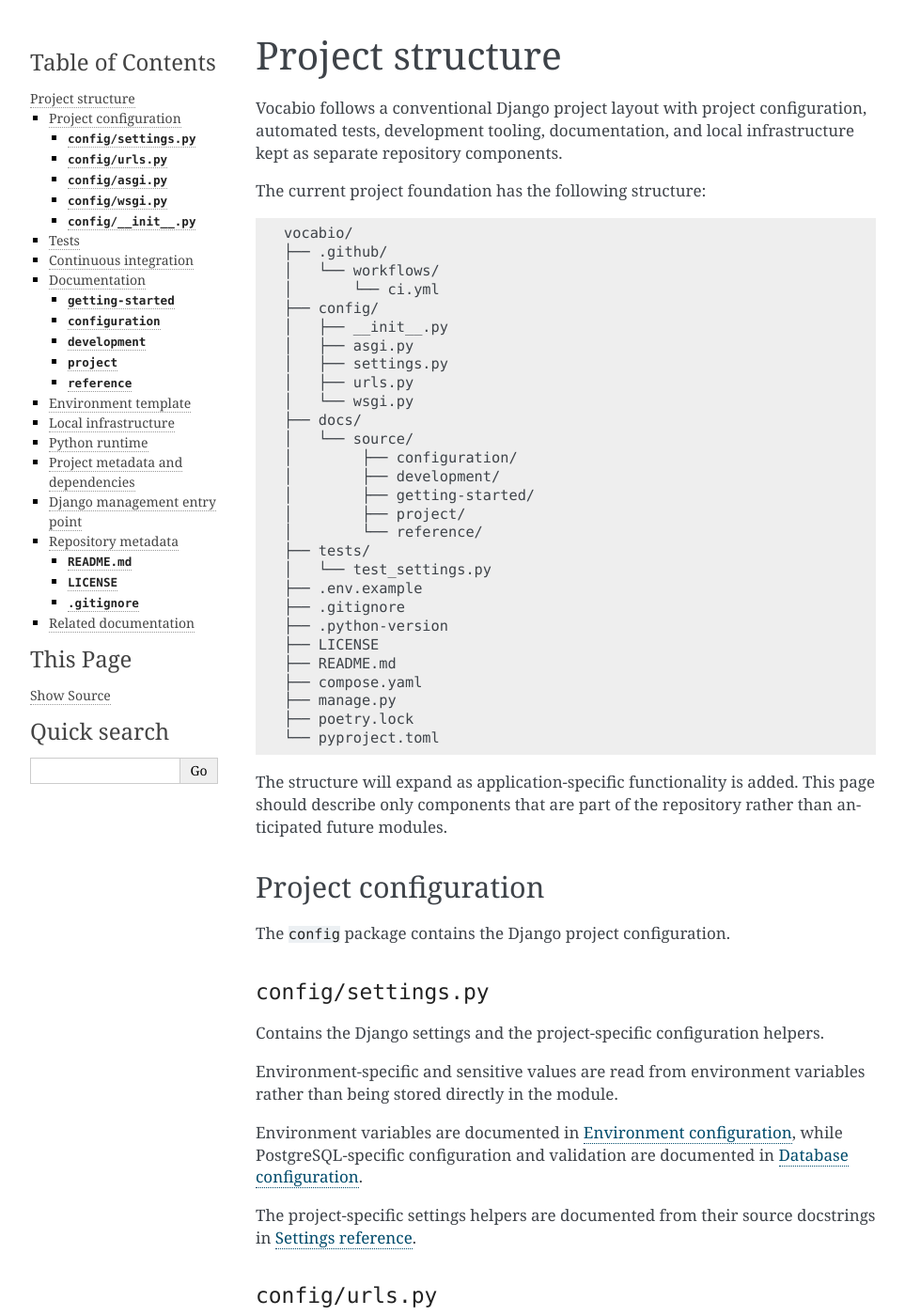
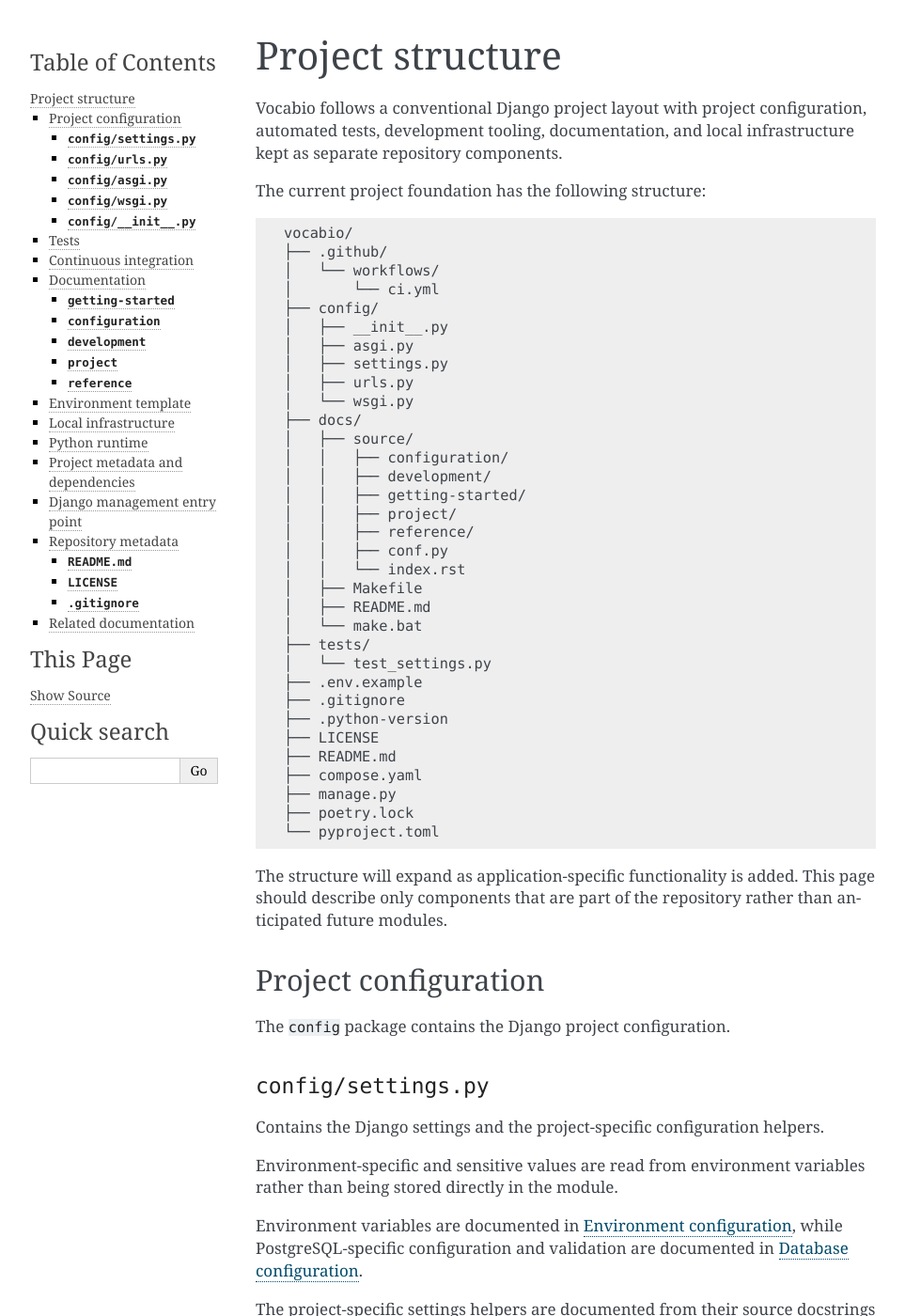
Before and after one commit to alex-nuclearboy/vocabio, a Sphinx documentation site: the page built from docs/source/project/structure.rst, in a window 1280 px wide and 1400 px high. Shown: the whole window at 94% size, without its empty margins (148-1111 px from the left). Built offline with Sphinx 7.4.7, drawn with Linux system fonts in a browser that asks for light colours; some of the changed text lies outside the part shown.

Commit message:
docs: update documented project structure
Align the project structure documentation with the current repository layout.

```diff
--- a/docs/source/project/structure.rst
+++ b/docs/source/project/structure.rst
@@ -20,12 +20,17 @@
    │   ├── urls.py
    │   └── wsgi.py
    ├── docs/
-   │   └── source/
-   │        ├── configuration/
-   │        ├── development/
-   │        ├── getting-started/
-   │        ├── project/
-   │        └── reference/
+   │   ├── source/
+   │   │   ├── configuration/
+   │   │   ├── development/
+   │   │   ├── getting-started/
+   │   │   ├── project/
+   │   │   ├── reference/
+   │   │   ├── conf.py
+   │   │   └── index.rst
+   │   ├── Makefile
+   │   ├── README.md
+   │   └── make.bat
    ├── tests/
    │   └── test_settings.py
    ├── .env.example
@@ -127,17 +132,22 @@
 
 Project documentation is maintained with Sphinx under ``docs``.
 
-The documentation source is organised by responsibility:
+The documentation directory is organised as follows:
 
 .. code-block:: text
 
    docs/
-   └── source/
-       ├── getting-started/
-       ├── configuration/
-       ├── development/
-       ├── project/
-       └── reference/
+   ├── source/
+   │   ├── configuration/
+   │   ├── development/
+   │   ├── getting-started/
+   │   ├── project/
+   │   ├── reference/
+   │   ├── conf.py
+   │   └── index.rst
+   ├── Makefile
+   ├── README.md
+   └── make.bat
 
 ``getting-started``
 ~~~~~~~~~~~~~~~~~~~
@@ -166,6 +176,8 @@
 ~~~~~~~~~~~
 
 Documents the repository structure and other project-level information.
+
+See :doc:`index`.
 
 Additional documentation sections should be introduced only when the
 corresponding project components exist.
```
Also changed, not shown: other parts of docs/source/project/structure.rst (+1 -1 lines).
